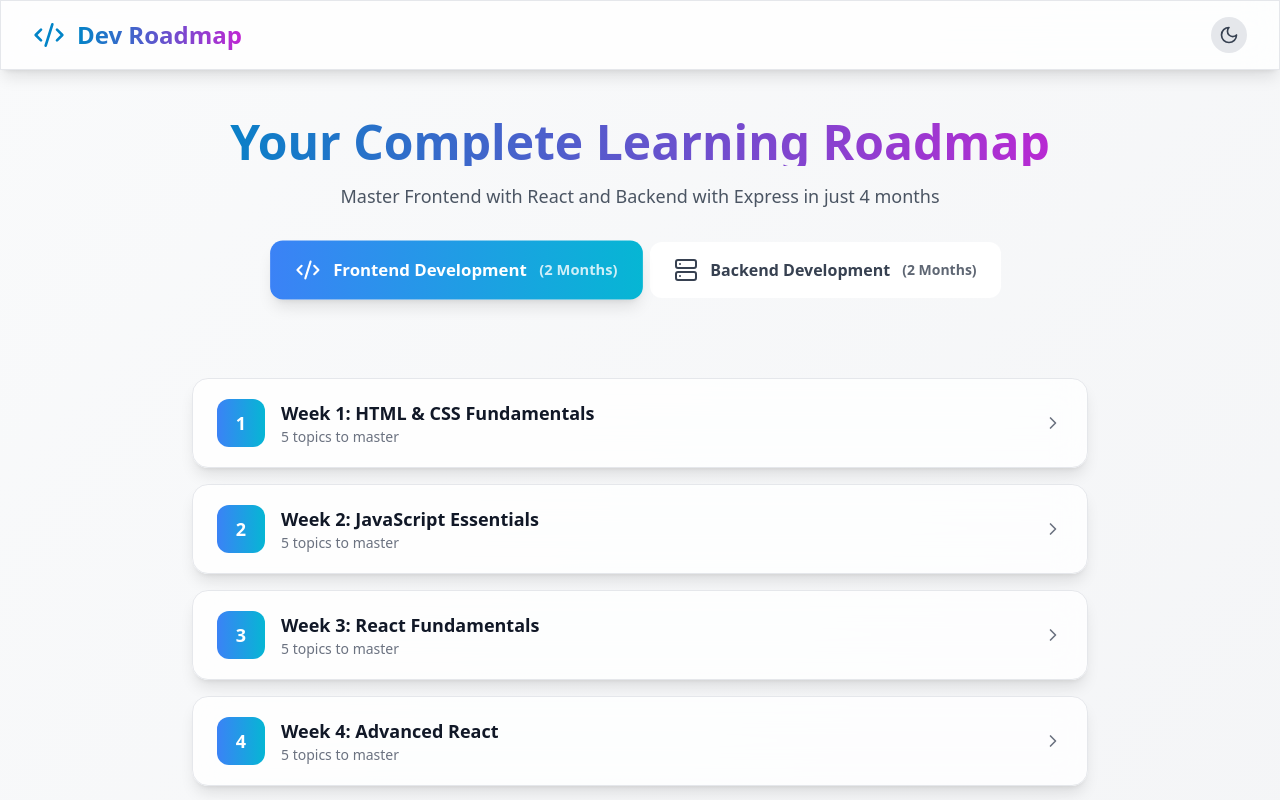
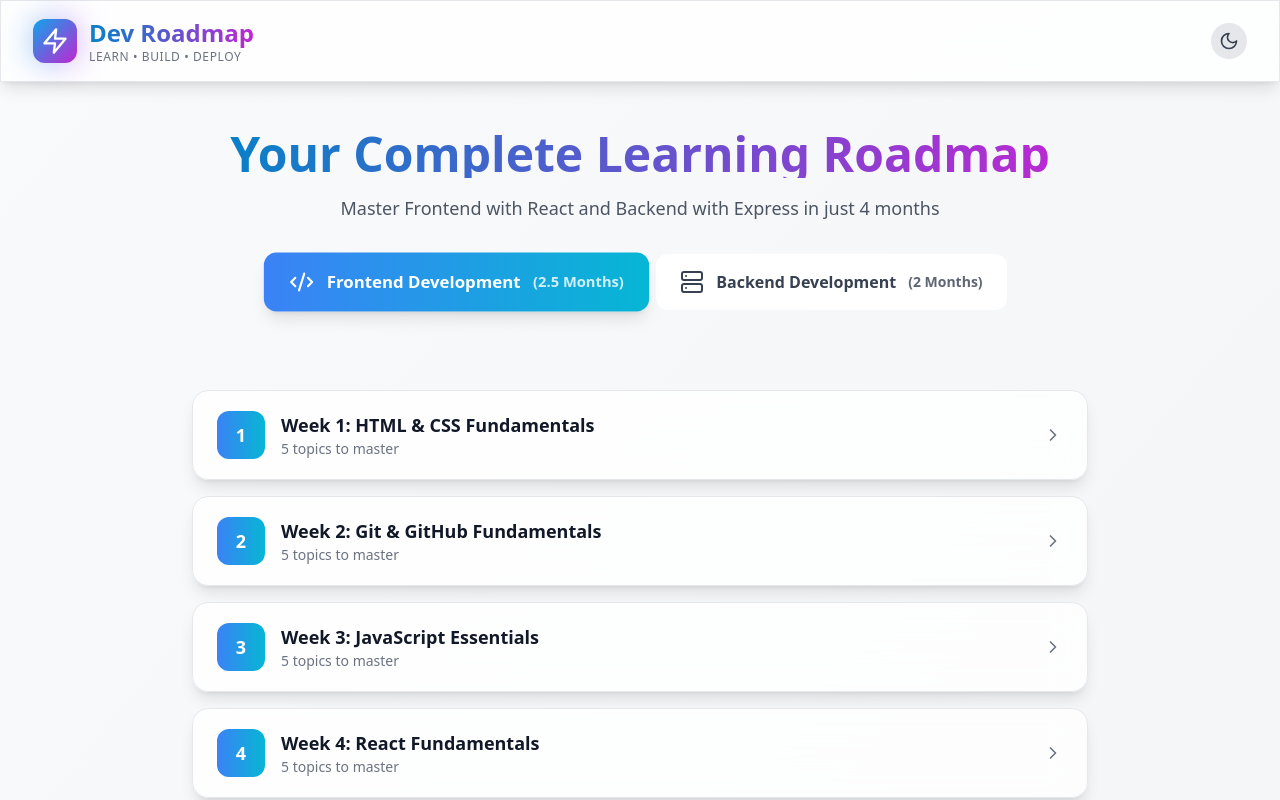
Before and after one commit to karan00006/react-roadmap, a React (Vite) app: page / in a window 1280 px wide. Shown: the top 800 px of the page. Built offline with nearby package versions, Linux system fonts and the light colour scheme.

Commit message:
Add Git & GitHub learning section and improve logo design

```diff
--- a/src/App.jsx
+++ b/src/App.jsx
@@ -1,12 +1,12 @@
 import { useState, useEffect } from 'react'
 import { motion, AnimatePresence } from 'framer-motion'
-import { Moon, Sun, Code2, Server, ChevronDown, ChevronRight, ExternalLink, Github, Linkedin, BookOpen, Youtube, Globe } from 'lucide-react'
+import { Moon, Sun, Code2, Server, ChevronDown, ChevronRight, ExternalLink, Github, Linkedin, BookOpen, Youtube, Globe, Zap } from 'lucide-react'
 
 const roadmapData = {
   frontend: {
     title: "Frontend Development",
     icon: Code2,
-    duration: "2 Months",
+    duration: "2.5 Months",
     color: "from-blue-500 to-cyan-500",
     weeks: [
       {
@@ -31,6 +31,25 @@ const roadmapData = {
       },
       {
         week: 2,
+        title: "Git & GitHub Fundamentals",
+        topics: [
+          "Git Basics & Commands",
+          "GitHub Repository Management",
+          "Branching & Merging",
+          "Pull Requests & Code Review",
+          "Git Workflows"
+        ],
+        resources: [
+          { name: "Git Documentation", url: "https://git-scm.com/doc", type: "website" },
+          { name: "GitHub Guides", url: "https://guides.github.com/", type: "website" },
+          { name: "GitHub Skills", url: "https://skills.github.com/", type: "website" },
+          { name: "Git & GitHub Full Course", url: "https://www.youtube.com/watch?v=RGOj5W-h7w4", type: "youtube" },
+          { name: "Git Tutorial for Beginners", url: "https://www.youtube.com/watch?v=HVsySz-h8r4", type: "youtube" },
+          { name: "GitHub Complete Tutorial", url: "https://www.youtube.com/watch?v=3RjQ1utlKs0", type: "youtube" }
+        ]
+      },
+      {
+        week: 3,
         title: "JavaScript Essentials",
         topics: [
           "Variables & Data Types",
@@ -49,7 +68,7 @@ const roadmapData = {
         ]
       },
       {
-        week: 3,
+        week: 4,
         title: "React Fundamentals",
         topics: [
           "Components & Props",
@@ -68,7 +87,7 @@ const roadmapData = {
         ]
       },
       {
-        week: 4,
+        week: 5,
         title: "Advanced React",
         topics: [
           "Custom Hooks",
@@ -87,7 +106,7 @@ const roadmapData = {
         ]
       },
       {
-        week: 5,
+        week: 6,
         title: "State Management & Performance",
         topics: [
           "Redux Toolkit",
@@ -106,7 +125,7 @@ const roadmapData = {
         ]
       },
       {
-        week: 6,
+        week: 7,
         title: "Testing & Deployment",
         topics: [
           "Jest & React Testing Library",
@@ -125,7 +144,7 @@ const roadmapData = {
         ]
       },
       {
-        week: 7,
+        week: 8,
         title: "UI Libraries & Styling",
         topics: [
           "Tailwind CSS",
@@ -144,7 +163,7 @@ const roadmapData = {
         ]
       },
       {
-        week: 8,
+        week: 9,
         title: "Final Projects & Portfolio",
         topics: [
           "Build Complete Projects",
@@ -369,8 +388,16 @@ function App() {
               animate={{ opacity: 1, x: 0 }}
               className="flex items-center gap-2 sm:gap-3"
             >
-              <Code2 className="w-6 h-6 sm:w-8 sm:h-8 text-primary-600 dark:text-primary-400" />
-              <h1 className="text-xl sm:text-2xl font-bold gradient-text">Dev Roadmap</h1>
+              <div className="relative">
+                <div className="absolute inset-0 bg-gradient-to-r from-primary-500 to-accent-500 rounded-xl blur-lg opacity-50 animate-pulse"></div>
+                <div className="relative bg-gradient-to-br from-primary-500 to-accent-600 p-2 rounded-xl">
+                  <Zap className="w-5 h-5 sm:w-7 sm:h-7 text-white" />
+                </div>
+              </div>
+              <div>
+                <h1 className="text-xl sm:text-2xl font-bold gradient-text">Dev Roadmap</h1>
+                <p className="text-xs text-gray-500 dark:text-gray-400 font-medium tracking-wider">LEARN • BUILD • DEPLOY</p>
+              </div>
             </motion.div>
 
             <motion.button
```
